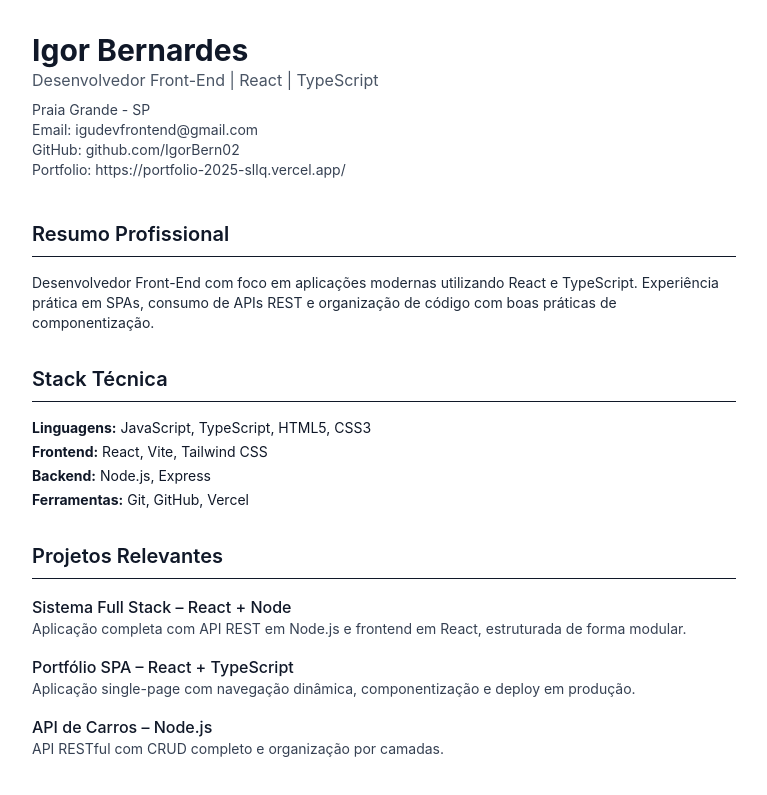
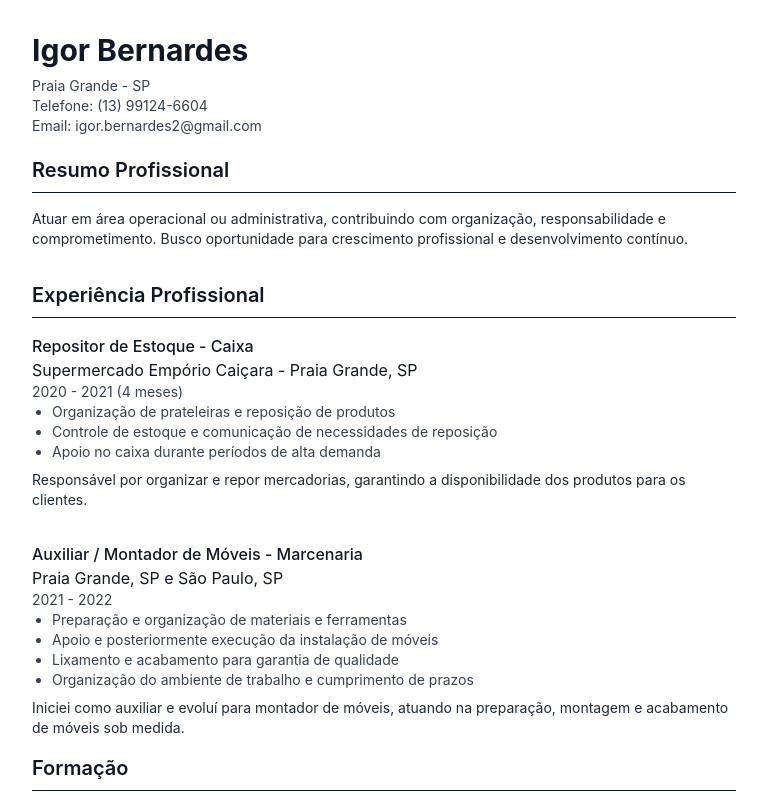
Before and after one commit to IgorBern02/resume2026, a React (Vite) app: page / in a window 1280 px wide. Shown: the top 795 px of the page, without its empty margins (256-1023 px from the left). Built offline with nearby package versions, Linux system fonts and the light colour scheme.

Commit message:
first commit

```diff
--- a/src/App.tsx
+++ b/src/App.tsx
@@ -5,61 +5,51 @@ export default function App() {
   return (
     <main className="max-w-3xl mx-auto p-8 font-sans">
       {/* Header */}
-      <header className="mb-10">
+      <header className="mb-5">
         <h1 className="text-3xl font-bold">Igor Bernardes</h1>
-        <p className="text-gray-600">
-          Desenvolvedor Front-End | React | TypeScript
-        </p>
+
         <div className="text-sm text-gray-700 mt-2">
           <p>Praia Grande - SP</p>
-          <p>Email: igudevfrontend@gmail.com</p>
-          <p>GitHub: github.com/IgorBern02</p>
-          <p>Portfolio: https://portfolio-2025-sllq.vercel.app/</p>
+          <p>Telefone: (13) 99124-6604</p>
+          <p>Email: igor.bernardes2@gmail.com</p>
         </div>
       </header>
 
       {/* Resumo */}
       <Section title="Resumo Profissional">
         <p className="text-sm text-gray-800">
-          Desenvolvedor Front-End com foco em aplicações modernas utilizando
-          React e TypeScript. Experiência prática em SPAs, consumo de APIs REST
-          e organização de código com boas práticas de componentização.
+          Atuar em área operacional ou administrativa, contribuindo com
+          organização, responsabilidade e comprometimento. Busco oportunidade
+          para crescimento profissional e desenvolvimento contínuo.
         </p>
       </Section>
 
-      {/* Stack */}
-      <Section title="Stack Técnica">
-        <ul className="text-sm space-y-1">
-          <li>
-            <strong>Linguagens:</strong> JavaScript, TypeScript, HTML5, CSS3
-          </li>
-          <li>
-            <strong>Frontend:</strong> React, Vite, Tailwind CSS
-          </li>
-          <li>
-            <strong>Backend:</strong> Node.js, Express
-          </li>
-          <li>
-            <strong>Ferramentas:</strong> Git, GitHub, Vercel
-          </li>
-        </ul>
-      </Section>
-
       {/* Projetos */}
-      <Section title="Projetos Relevantes">
+      <Section title="Experiência Profissional">
         <Project
-          title="Sistema Full Stack – React + Node"
-          description="Aplicação completa com API REST em Node.js e frontend em React, estruturada de forma modular."
-        />
-        <Project
-          title="Portfólio SPA – React + TypeScript"
-          description="Aplicação single-page com navegação dinâmica, componentização e deploy em produção."
-        />
-        <Project
-          title="API de Carros – Node.js"
-          description="API RESTful com CRUD completo e organização por camadas."
+          title="Repositor de Estoque - Caixa"
+          local="Supermercado Empório Caiçara  - Praia Grande, SP"
+          date="2020 - 2021 (4 meses)"
+          activies={[
+            "Organização de prateleiras e reposição de produtos",
+            "Controle de estoque e comunicação de necessidades de reposição",
+            "Apoio no caixa durante períodos de alta demanda",
+          ]}
+          description="Responsável por organizar e repor mercadorias, garantindo a disponibilidade dos produtos para os clientes."
         />
       </Section>
+      <Project
+        title="Auxiliar / Montador de Móveis - Marcenaria"
+        local="Praia Grande, SP e São Paulo, SP"
+        date="2021 - 2022"
+        activies={[
+          "Preparação e organização de materiais e ferramentas",
+          "Apoio e posteriormente execução da instalação de móveis",
+          "Lixamento e acabamento para garantia de qualidade",
+          "Organização do ambiente de trabalho e cumprimento de prazos",
+        ]}
+        description="Iniciei como auxiliar e evoluí para montador de móveis, atuando na preparação, montagem e acabamento de móveis sob medida."
+      />
 
       {/* Formação */}
       <Section title="Formação">
@@ -67,6 +57,15 @@ export default function App() {
           Tecnólogo em Análise e Desenvolvimento de Sistemas – UNIP (2024)
         </p>
       </Section>
+
+      {/* Habilidades */}
+      <Section title="Habilidades">
+        <ul className="list-disc pl-5 text-sm text-gray-800">
+          <li>Organização e atenção aos detalhes</li>
+          <li>Responsabilidade e comprometimento</li>
+          <li>Trabalho em equipe e comunicação</li>
+        </ul>
+      </Section>
     </main>
   );
 }
--- a/src/components/Project.tsx
+++ b/src/components/Project.tsx
@@ -1,13 +1,29 @@
 type ProjectProps = {
   title: string;
   description: string;
+  local: string;
+  date: string;
+  activies: string[];
 };
 
-export function Project({ title, description }: ProjectProps) {
+export function Project({
+  title,
+  description,
+  local,
+  date,
+  activies,
+}: ProjectProps) {
   return (
     <div className="mb-4">
       <h3 className="font-medium">{title}</h3>
-      <p className="text-sm text-gray-700">{description}</p>
+      <p>{local}</p>
+      <p className="text-sm text-gray-700">{date}</p>
+      <ul className="list-disc pl-5 text-sm text-gray-700">
+        {activies.map((activity, index) => (
+          <li key={index}>{activity}</li>
+        ))}
+      </ul>
+      <p className="text-sm text-gray-800 mt-2">{description}</p>
     </div>
   );
 }
```
